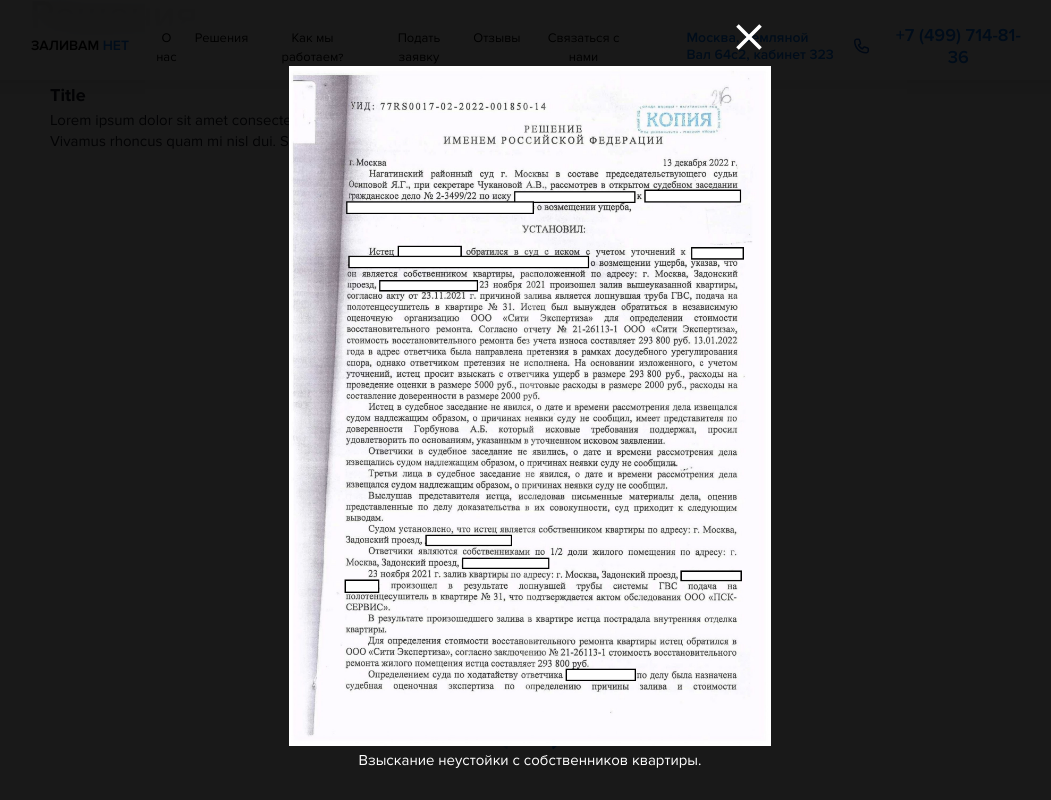
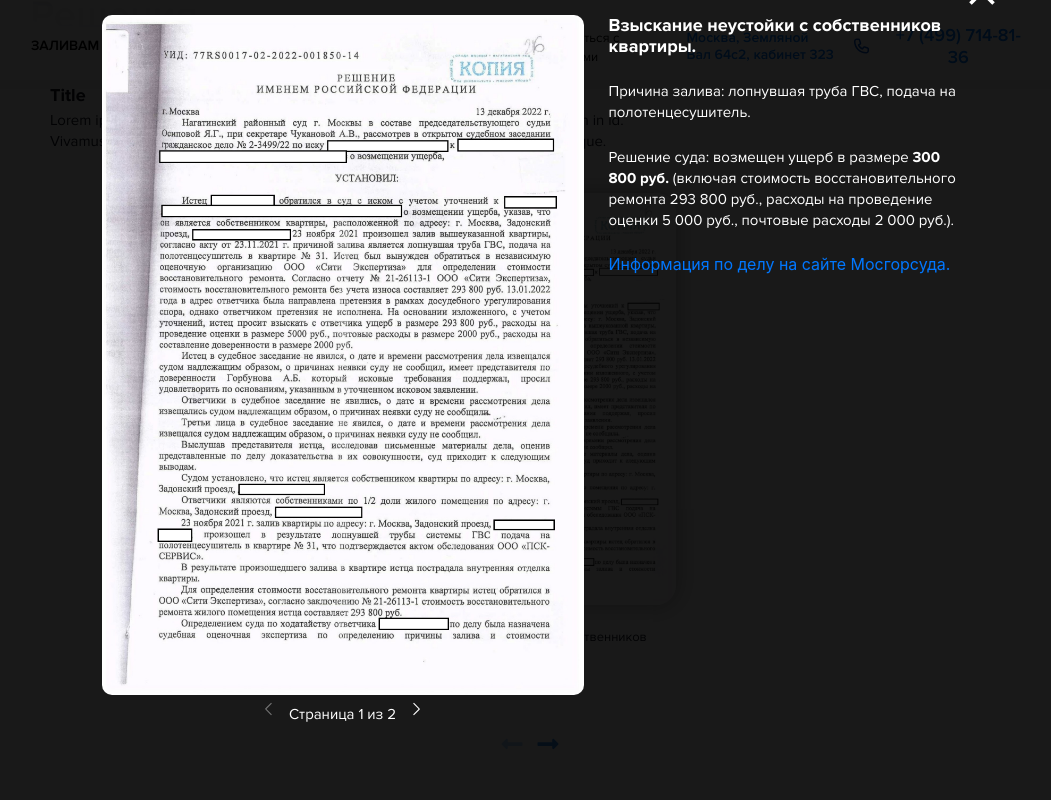
Before and after one commit to Photokub/zalivam-net, a React (Create React App) app: page / in a window 1280 px wide. Both pictures are taken after a click on the button 640 px from the left and 2228 px from the top of the page. Shown: the part 1828-2628 px from the top of the page, without its empty margins (110-1161 px from the left). Built offline with nearby package versions, Linux system fonts and the light colour scheme.

Commit message:
Feat: создать описание в попапе и реализовать многостраничную галерею страниц в попапе

```diff
--- a/src/components/App/App.tsx
+++ b/src/components/App/App.tsx
@@ -33,8 +33,16 @@ function App() {
   const [backSolutionBtn, setBackSolutionBtn] = useState<any>({});
   const [disableBackSolutionButton, setDisableBackSolutionButon] = useState(true);
   const [disableNextSolutionButton, setDisableNextSolutionButon] = useState(false);
+  const [selectedSolutionImagesArray, setSelectedSolutionImagesArray] = useState<string[]>([]);
+  const [selectedSolutionImage, setSelectedSolutionImage] = useState<number>(0);
+  const [nextSolutionImageBtn, setNextSolutionImageBtn] = useState<any>({});
+  const [backSolutionImageBtn, setBackSolutionImageBtn] = useState<any>({});
+  const [disableBackSolutionImageButton, setDisableBackSolutionImageButton] = useState(true);
+  const [disableNextSolutionImageButton, setDisableNextSolutionImageButton] = useState(false);
   const popupSolution = document.querySelector(".popup");
   const selectedSolutionData = solutionsData[selectedSolution]
+
+
 
 
   //логика Header START//
@@ -162,6 +170,47 @@ function App() {
     console.log(targetItem)
   }
 
+  //Универсальные методы галерей END//
+
+  //навигация по галерее Solutions START//
+  useEffect(() => {
+    selectedSolution <= 0 ? setDisableBackSolutionButon(true) : setDisableBackSolutionButon(false);
+    selectedSolution >= docCardsArray.length - 1 ? setDisableNextSolutionButon(true) : setDisableNextSolutionButon(false);
+    selectedSolutionImage <= 0 ? setDisableBackSolutionImageButton(true) : setDisableBackSolutionImageButton(false);
+    selectedSolutionImage >= selectedSolutionImagesArray.length - 1 ? setDisableNextSolutionImageButton(true) : setDisableNextSolutionImageButton(false);
+  })
+
+  useEffect(() => {
+    const DocCards = document.querySelectorAll(".docCard")
+    const nextSolutionButton = document.querySelector("#nextSolutionBtn")
+    const backSolutionButton = document.querySelector("#backSolutionBtn")
+    const nextSolutionImageButton = document.querySelector("#nextSolutionImageBtn")
+    const backSolutionImageButton = document.querySelector("#backSolutionImageBtn")
+    const docCardsArr = Array.from(DocCards)
+    const selectedImagesArray = selectedSolutionData.image
+    // const selectedImagesArr = Array.from(selectedImagesArray)
+    setSelectedSolutionImagesArray(selectedImagesArray)
+    setNextSolutionBtn(nextSolutionButton)
+    setBackSolutionBtn(backSolutionButton)
+    setNextSolutionImageBtn(nextSolutionImageButton)
+    setBackSolutionImageBtn(backSolutionImageButton)
+    setDocCardsArray(docCardsArr)
+    console.log(docCardsArr)
+  }, [])
+
+
+  useEffect(() => {
+    nextSolutionBtn.disabled = disableNextSolutionButton
+    backSolutionBtn.disabled = disableBackSolutionButton
+    setDisabledStyle(nextSolutionBtn)
+    setDisabledStyle(backSolutionBtn)
+    nextSolutionImageBtn.disabled = disableNextSolutionImageButton
+    backSolutionImageBtn.disabled = disableBackSolutionImageButton
+    setDisabledStyle(nextSolutionImageBtn)
+    setDisabledStyle(backSolutionImageBtn)
+  })
+
+
   const handleClickCarouselForward = (e: MouseEvent) => сlickCarouselForward(
     e,
     selectedSolution,
@@ -174,33 +223,6 @@ function App() {
     setSelectedSolution
   )
 
-  //Универсальные методы галерей END//
-
-  //навигация по галерее Solutions START//
-  useEffect(() => {
-    selectedSolution <= 0 ? setDisableBackSolutionButon(true) : setDisableBackSolutionButon(false);
-    selectedSolution >= docCardsArray.length - 1 ? setDisableNextSolutionButon(true) : setDisableNextSolutionButon(false);
-  })
-
-  useEffect(() => {
-    const DocCards = document.querySelectorAll(".docCard")
-    const nextSolutionButton = document.querySelector("#nextSolutionBtn")
-    const backSolutionButton = document.querySelector("#backSolutionBtn")
-    const docCardsArr = Array.from(DocCards)
-    setNextSolutionBtn(nextSolutionButton)
-    setBackSolutionBtn(backSolutionButton)
-    setDocCardsArray(docCardsArr)
-    console.log(docCardsArr)
-  }, [])
-
-
-  useEffect(() => {
-    nextSolutionBtn.disabled = disableNextSolutionButton
-    backSolutionBtn.disabled = disableBackSolutionButton
-    setDisabledStyle(nextSolutionBtn)
-    setDisabledStyle(backSolutionBtn)
-  })
-
   const handleAnimationNextSolutionBtn = () => {
     gsap.fromTo(".docCard__image", { opacty: 0, x: 55 }, { opacty: 1, x: 0 })
   };
@@ -208,6 +230,20 @@ function App() {
   const handleAnimationBackSolutionBtn = () => {
     gsap.fromTo(".docCard__image", { opacty: 0, x: -55 }, { opacty: 1, x: 0 })
   };
+
+
+  const handleClickSolutionImageForward = (e: MouseEvent) => сlickCarouselForward(
+    e,
+    selectedSolutionImage,
+    setSelectedSolutionImage
+  )
+
+  const handleClickSolutionImageBack = (e: MouseEvent) => сlickCarouselBack(
+    e,
+    selectedSolutionImage,
+    setSelectedSolutionImage
+  )
+
 
 
   function openPopupSolution(e: MouseEvent) {
@@ -349,7 +385,10 @@ function App() {
         closePopupSolution={closePopupSolution}
         selectedSolution={selectedSolution}
         selectedSolutionData={selectedSolutionData}
+        selectedSolutionImage={selectedSolutionImage}
         children={undefined}
+        handleClickSolutionImageForward={handleClickSolutionImageForward}
+        handleClickSolutionImageBack={handleClickSolutionImageBack}
       />
       <Main />
       <About />
--- a/src/components/Popup/Popup.css
+++ b/src/components/Popup/Popup.css
@@ -21,11 +21,12 @@
 }
 
 .popup__container {
-  max-width: 482px;
   max-height: 770px;
   display: flex;
-  flex-direction: column;
-  align-items: center;
+  flex-direction: row;
+  gap: 25px;
+  align-items: start;
+  position: relative;
 }
 
 .popup_closeButton {
@@ -36,6 +37,13 @@
   padding: 0;
   background: none;
   border: none;
+  position: absolute;
+  top: -45px;
+  right: -45px;
+  transition: 0.25;
+}
+.popup_closeButton:hover {
+  opacity: 0.8;
 }
 
 .popup_closeButtonImg {
@@ -48,12 +56,13 @@
 .popup__figure {
   width: 482px;
   height: 770px;
-  margin: 7px 0;
+  margin: 0;
 }
 
 .popup__image {
   width: 100%;
   height: auto;
+  border-radius: 10px;
 }
 
 .popup__caption {
@@ -65,4 +74,55 @@
   font-style: normal;
   font-weight: 400;
   line-height: 21px;
+}
+
+.popup__captionButton {
+  width: 20px;
+  height: 20px;
+  padding: 0;
+  margin: 0 10px;
+  background: none;
+  border: none;
+  cursor: pointer;
+}
+
+.popup__captionButtonArrow {
+  width: 100%;
+  height: 100%;
+  color: #FFF;
+}
+
+.popup__descriptionBar {
+  max-width: 350px;
+}
+
+.popup__descriptionBarTitle {
+  margin: 0 0 24px 0;
+  color: #FFF;
+  font-variant-numeric: lining-nums proportional-nums;
+  font-family: Proxima Nova;
+  font-size: 18px;
+  font-style: normal;
+  font-weight: 700;
+  line-height: 21px;
+}
+
+.popup__descriptionBarSubTitle {
+  margin: 0 0 24px 0;
+  color: #FFF;
+  font-variant-numeric: lining-nums proportional-nums;
+  font-family: Proxima Nova;
+  font-size: 15px;
+  font-style: normal;
+  font-weight: 400;
+  line-height: 21px;
+}
+
+.popup__descriptionBarLink {
+  text-decoration: none;
+  color: #0077FF;
+}
+
+.popup__descriptionBarHighlight {
+  font-weight: 700;
 }/*# sourceMappingURL=Popup.css.map */
--- a/src/components/Popup/Popup.scss
+++ b/src/components/Popup/Popup.scss
@@ -23,11 +23,13 @@
 }
 
 .popup__container {
-    max-width: 482px;
+    // max-width: 482px;
     max-height: 770px;
     display: flex;
-    flex-direction: column;
-    align-items: center;
+    flex-direction: row;
+    gap: 25px;
+    align-items: start;
+    position: relative;
 }
 
 .popup_closeButton {
@@ -38,6 +40,14 @@
     padding: 0;
     background: none;
     border: none;
+    position:absolute;
+    top: -45px;
+    right: -45px;
+    transition: .25;
+
+    &:hover{
+        opacity: .8;
+    }
 }
 
 .popup_closeButtonImg {
@@ -50,12 +60,13 @@
 .popup__figure {
     width: 482px;
     height: 770px;
-    margin: 7px 0;
+    margin: 0;
 }
 
 .popup__image {
     width: 100%;
     height: auto;
+    border-radius: 10px;
 }
 
 .popup__caption {
@@ -68,3 +79,56 @@
     font-weight: 400;
     line-height: 21px;
 }
+
+.popup__captionButton{
+    width: 20px;
+    height: 20px;
+    padding: 0;
+    margin: 0 10px;
+    background: none;
+    border: none;
+    cursor: pointer;
+}
+
+.popup__captionButtonArrow{
+    width: 100%;
+    height: 100%;
+    color: #FFF;
+}
+
+.popup__descriptionBar{
+    max-width: 350px;
+}
+
+.popup__descriptionBarTitle{
+    margin: 0 0 24px 0;
+
+    color: #FFF;
+    font-variant-numeric: lining-nums proportional-nums;
+    font-family: Proxima Nova;
+    font-size: $h4-font-size;
+    font-style: normal;
+    font-weight: 700;
+    line-height: 21px;
+}
+
+.popup__descriptionBarSubTitle{
+    margin: 0 0 24px 0;
+
+    color: #FFF;
+    font-variant-numeric: lining-nums proportional-nums;
+    font-family: Proxima Nova;
+    font-size: $paragraph-font-size;
+    font-style: normal;
+    font-weight: 400;
+    line-height: 21px;
+}
+
+.popup__descriptionBarLink{
+    text-decoration: none;
+    color: $text-highlight-color
+}
+
+.popup__descriptionBarHighlight{
+    font-weight: 700;
+}
--- a/src/components/Popup/Popup.tsx
+++ b/src/components/Popup/Popup.tsx
@@ -1,23 +1,41 @@
 import React, { ReactNode } from "react";
 import { IoMdClose } from "react-icons/io"
+import { VscChevronLeft, VscChevronRight } from "react-icons/vsc"
 import TemplateImage from "../../images/certificate.png"
 import "./Popup.css"
+import { Link } from "react-router-dom";
 
 interface PopupPropTypes {
     children: ReactNode,
-    closePopupSolution: (e: any)=>void,
+    closePopupSolution: (e: any) => void,
     selectedSolution: number,
-    selectedSolutionData: any
+    selectedSolutionData: any,
+    selectedSolutionImage: number,
+    handleClickSolutionImageForward: (e: any) => void,
+    handleClickSolutionImageBack: (e: any) => void
 }
 
 const Popup: React.FC<PopupPropTypes> = ({
     children,
     selectedSolution,
     closePopupSolution,
-    selectedSolutionData
+    selectedSolutionData,
+    handleClickSolutionImageForward,
+    handleClickSolutionImageBack,
+    selectedSolutionImage
 }) => {
 
     // const selectedDoc = docCardsArray[selectedSolution]
+
+    const selectedName = selectedSolutionData.name
+    const selectedCause = selectedSolutionData.cause
+    const selectedSolutionText = selectedSolutionData.solution
+    const selectedLink = selectedSolutionData.link
+    const selectedImagesArray = selectedSolutionData.image
+
+
+
+    console.log(selectedImagesArray)
 
     return (
         <div className="popup" aria-label="попап полноразмерного изображения">
@@ -26,9 +44,19 @@ const Popup: React.FC<PopupPropTypes> = ({
                     <IoMdClose className="popup_closeButtonImg" />
                 </button>
                 <figure className="popup__figure">
-                    <img src={process.env.PUBLIC_URL + selectedSolutionData?.image[0]} alt={selectedSolutionData?.name} className="popup__image" />
-                    <figcaption className="popup__caption">{selectedSolutionData?.name}</figcaption>
+                    <img src={process.env.PUBLIC_URL + selectedSolutionData?.image[selectedSolutionImage]} alt={selectedSolutionData?.name} className="popup__image" />
+                    <figcaption className="popup__caption">
+                        <button id="backSolutionImageBtn" className="popup__captionButton" type="button"><VscChevronLeft className="popup__captionButtonArrow" onClick={(e) => handleClickSolutionImageBack(e)}/></button>
+                        Страница {selectedSolutionImage + 1} из {selectedImagesArray.length}
+                        <button id="nextSolutionImageBtn" className="popup__captionButton" type="button"><VscChevronRight className="popup__captionButtonArrow" onClick={(e) => handleClickSolutionImageForward(e)}/></button>
+                        </figcaption>
                 </figure>
+                <div className="popup__descriptionBar">
+                    <h4 className="popup__descriptionBarTitle">{selectedName}</h4>
+                    <p className="popup__descriptionBarSubTitle">{selectedCause}</p>
+                    <p className="popup__descriptionBarSubTitle">{selectedSolutionText.primaryText}<span className="popup__descriptionBarHighlight">{selectedSolutionText.amount}</span>{selectedSolutionText.srcondaryText}</p>
+                    <Link className="popup__descriptionBarLink" to={selectedLink.url} target="blank">{selectedLink.linkText}</Link>
+                </div>
                 {/* {children} */}
             </div>
         </div>
```
Also changed, not shown: 1 other file (tests, documents, lock files or other folders).
